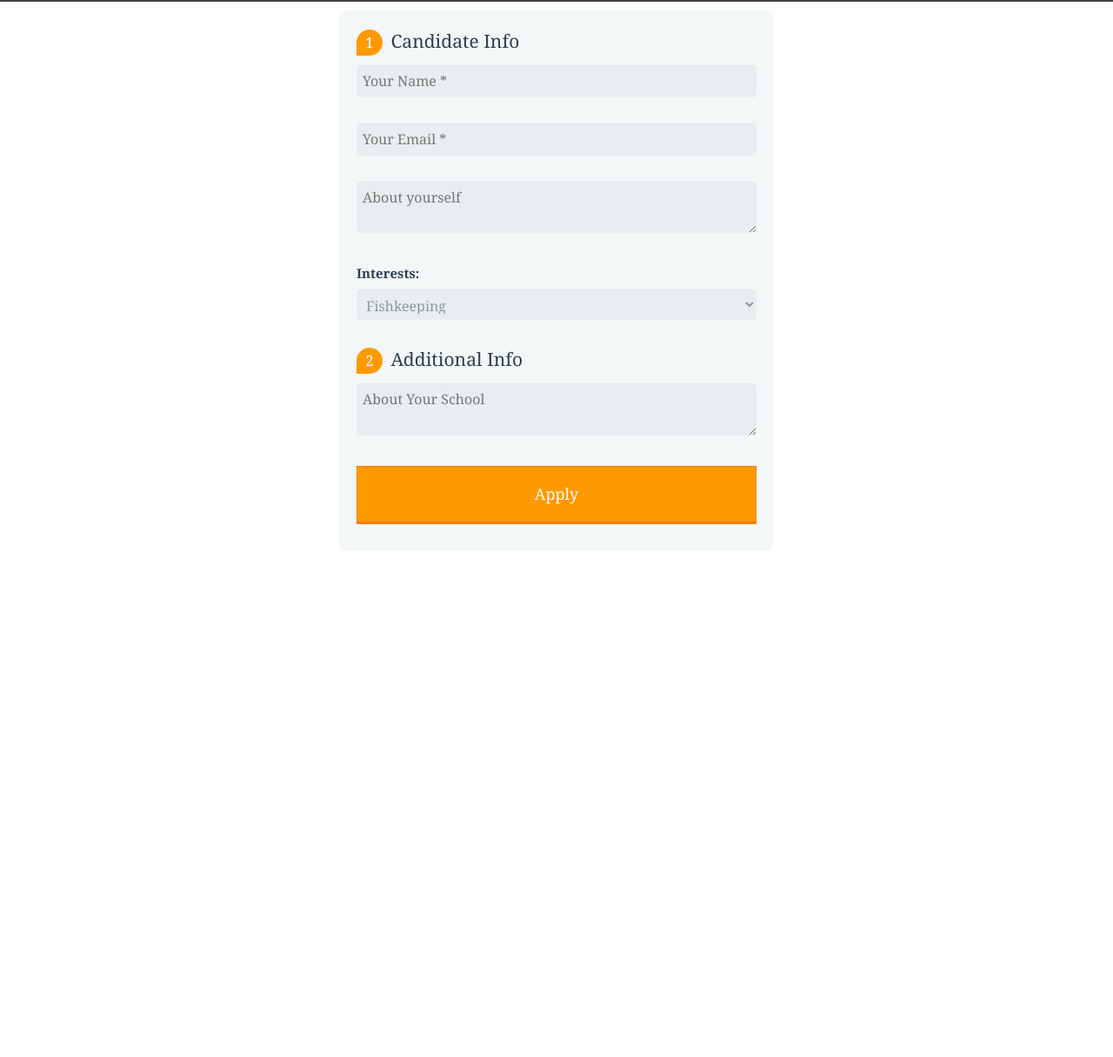
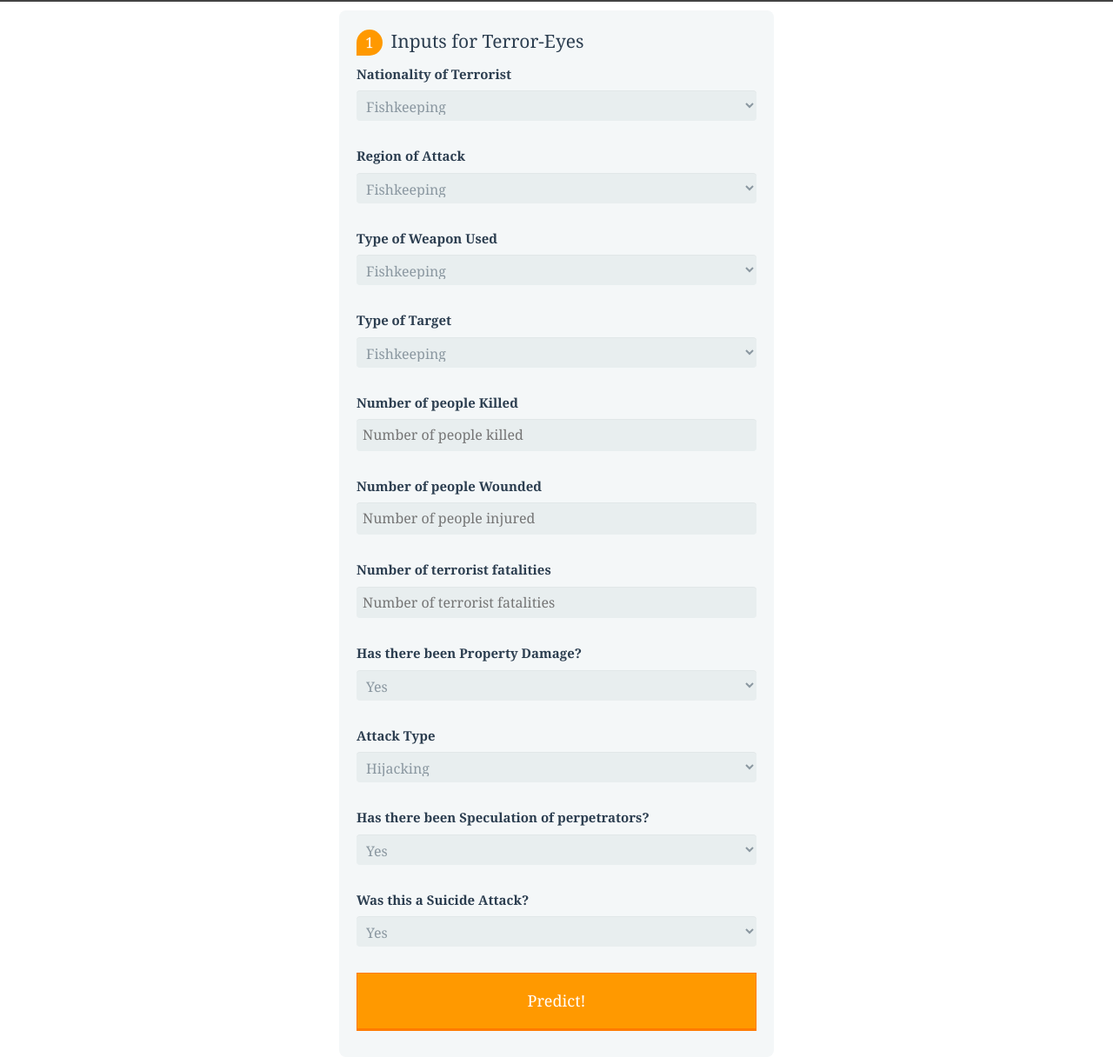
Before and after one commit to thisisandreeeee/Terror-Eyes-Dashboard, a Flask app: page /input in a window 1280 px wide. Shown: the part 50-1266 px from the top of the page at 87% size. Before the commit the page ends 653 px from the top, so only its background shows below. Run offline with Flask 2, Linux system fonts and the light colour scheme; parts of the project's set-up code (start-up, migrations or seed data) failed here and were passed over; some libraries are stand-ins or nearby versions; some web fonts are replaced.

Commit message:
[REFACTOR] Added classiifer v3

```diff
--- a/Classifier_v2.py
+++ b/Classifier_v2.py
@@ -12,7 +12,6 @@ from sklearn.externals import joblib
 import xgboost as xgb
 from sklearn.cross_validation import train_test_split
 from sklearn.metrics import accuracy_score
-
 from sklearn.semi_supervised import LabelPropagation, LabelSpreading
 
 gtd = pd.read_csv('csv-files/gtd_2011to2014.csv', encoding='Latin-1',low_memory=False)
@@ -32,7 +31,7 @@ algo_list = [
 ]
 
 remove =['extended','nperps','crit1','crit2','crit3','multiple','nperpcap','claimed','claimmode','compclaim']
-keep = ['natlty1','targsubtype1','region','weapsubtype1','nwound','nkill','property','attacktype1','targtype1','guncertain1','nkillter','weaptype1','suicide']#,'iday','imonth','iyear']
+keep = ['natlty1','targsubtype1','region','weapsubtype1','nwound','nkill','property','attacktype1','guncertain1','nkillter','suicide']#,'iday','imonth','iyear']
 def runxgb(features,labels):
     trainx,testx,trainy,testy = train_test_split(features,labels)
     clf = xgb.XGBClassifier(max_depth=6,nthread=8,silent=False,objective = 'multi:softmax')
--- a/app.py
+++ b/app.py
@@ -79,9 +79,9 @@ def generateTwitterMap():
             lst = list(reader)
     except:
         return
-
     coords = [[x[3],x[4]] for x in lst[1:]]
     cp.convertGpsToHTML(coords,0,'templates/twitterheatmap.html')
+
 @app.route("/input")
 def input():
     print("input")
--- a/templates/input.html
+++ b/templates/input.html
@@ -113,12 +113,9 @@
 <div class="form-style-5">
     <form action="/dashboard_input" method="post" name="input">
         <fieldset>
-            <legend><span class="number">1</span> Candidate Info</legend>
-            <input type="text" name="field1" placeholder="Your Name *">
-            <input type="email" name="field2" placeholder="Your Email *">
-            <textarea name="field3" placeholder="About yourself"></textarea>
-            <label for="job">Interests:</label>
-            <select id="job" name="field4">
+            <legend><span class="number">1</span> Inputs for Terror-Eyes</legend>
+            <label for="natlty1">Nationality of Terrorist</label>
+            <select id="natlty1" name="field4">
                 <optgroup label="Indoors">
                     <option value="fishkeeping">Fishkeeping</option>
                     <option value="reading">Reading</option>
@@ -137,12 +134,71 @@
                     <option value="other_outdoor">Other</option>
                 </optgroup>
             </select>
+            <label for="region">Region of Attack</label>
+            <select id="region" name="field4">
+                <optgroup label="Indoors">
+                    <option value="fishkeeping">Fishkeeping</option>
+                    <option value="reading">Reading</option>
+                    <option value="boxing">Boxing</option>
+                    <option value="debate">Debate</option>
+                    <option value="gaming">Gaming</option>
+                    <option value="snooker">Snooker</option>
+                    <option value="other_indoor">Other</option>
+                </optgroup>
+            </select>
+            <label for="weapsubtype1">Type of Weapon Used</label>
+            <select id="weapsubtype1" name="field4">
+                <optgroup label="Indoors">
+                    <option value="fishkeeping">Fishkeeping</option>
+                    <option value="reading">Reading</option>
+                    <option value="boxing">Boxing</option>
+                    <option value="debate">Debate</option>
+                    <option value="gaming">Gaming</option>
+                    <option value="snooker">Snooker</option>
+                    <option value="other_indoor">Other</option>
+                </optgroup>
+            </select>
+            <label for="targsubtype1">Type of Target</label>
+            <select id="targsubtype1" name="field4">
+                <optgroup label="Indoors">
+                    <option value="fishkeeping">Fishkeeping</option>
+                    <option value="reading">Reading</option>
+                    <option value="boxing">Boxing</option>
+                    <option value="debate">Debate</option>
+                    <option value="gaming">Gaming</option>
+                    <option value="snooker">Snooker</option>
+                    <option value="other_indoor">Other</option>
+                </optgroup>
+            </select>
+            <label for="killed"> Number of people Killed</label>
+            <input type="number" name="field1" placeholder="Number of people killed">
+            <label for="wounded"> Number of people Wounded</label>
+            <input type="number" name="field1" placeholder="Number of people injured">
+            <label for="fatalities"> Number of terrorist fatalities</label>
+            <input type="number" name="field1" placeholder="Number of terrorist fatalities">
+            <label for="property">Has there been Property Damage?</label>
+            <select id="property" name="field4">
+                <option value="Yes">Yes</option>
+                <option value="No">No</option>
+                <option value="Unknown">Unknown</option>
+            </select>
+            <label for="attacktype1">Attack Type </label>
+            <select id="attacktype1" name="field4">
+                <option value="Hijacking">Hijacking</option>
+                <option value="Kidnapping">Kidnapping</option>
+            </select>
+            <label for="guncertain1">Has there been Speculation of perpetrators?</label>
+            <select id="guncertain1" name="field4">
+                <option value="Yes">Yes</option>
+                <option value="No">No</option>
+            </select>
+            <label for="suicide"> Was this a Suicide Attack?</label>
+            <select id="suicide" name="field4">
+                <option value="Yes">Yes</option>
+                <option value="No">No</option>
+            </select>
         </fieldset>
-        <fieldset>
-            <legend><span class="number">2</span> Additional Info</legend>
-            <textarea name="field3" placeholder="About Your School"></textarea>
-        </fieldset>
-        <input type="submit" value="Apply"/>
+        <input type="submit" value="Predict!"/>
     </form>
 </div>
 {% endblock %}
```
Also changed, not shown: classifierV3.py (added, +59 -0 lines).
